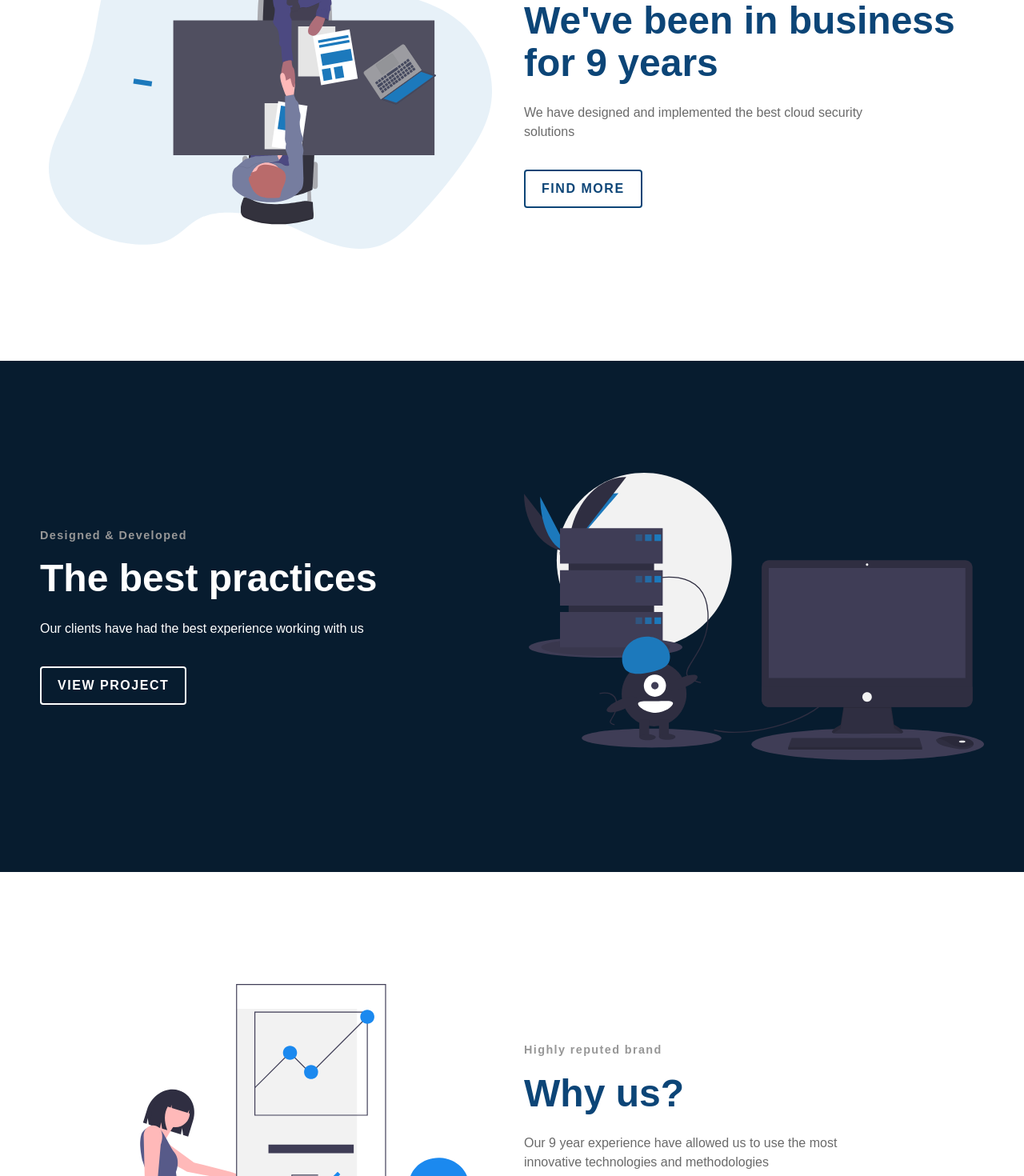
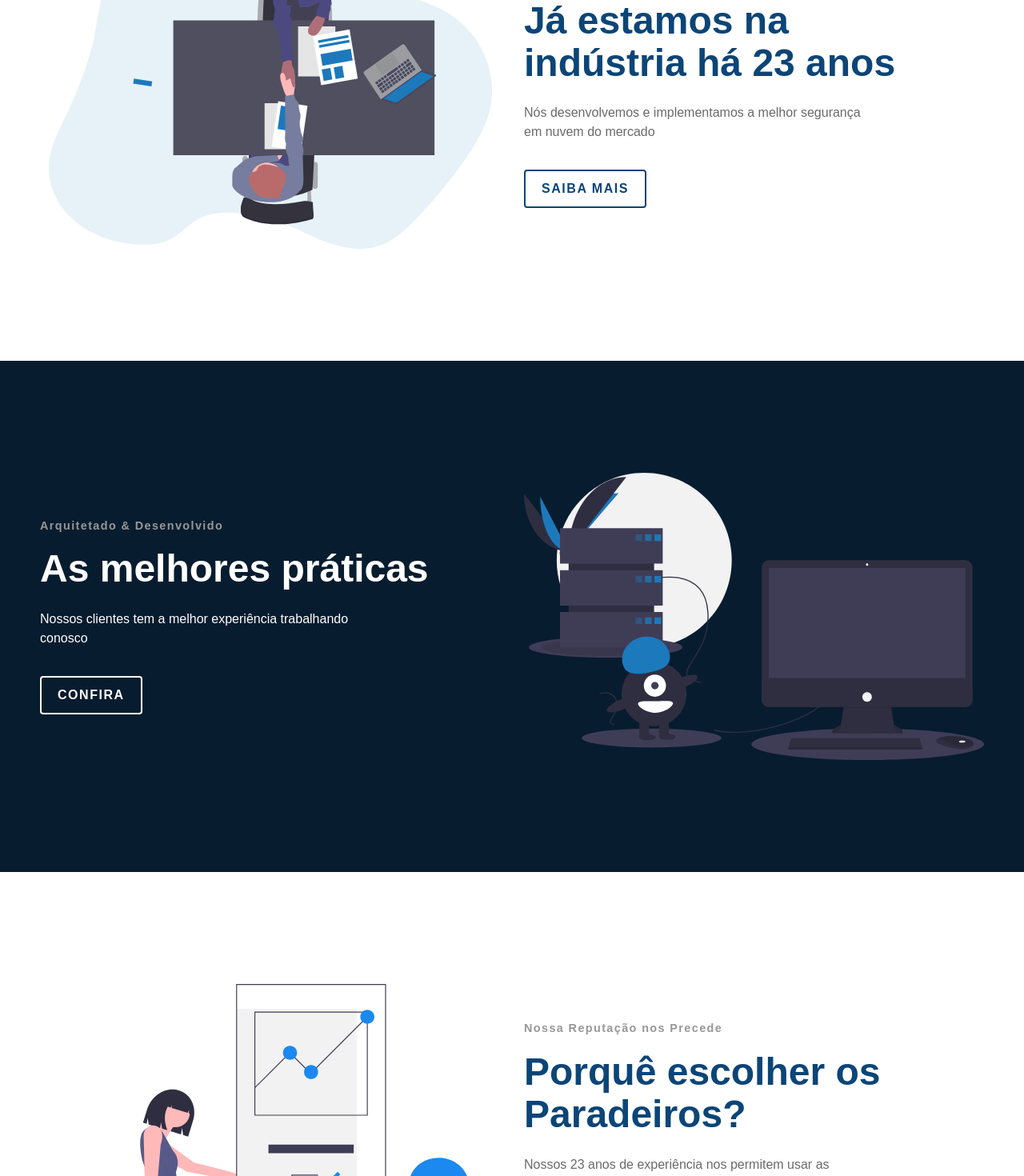
Before and after one commit to vasconceloscezar/okappi-first-class, a React (Create React App) app: page / in a window 1280 px wide. Shown: the part 1960-3430 px from the top of the page at 80% size. Built offline with nearby package versions, Linux system fonts and the light colour scheme.

Commit message:
feat: rename ContentData and add Sections to Home Page

```diff
--- /dev/null
+++ b/src/data/ContentData.js
@@ -0,0 +1,44 @@
+export const contentOne = {
+  reverse: true,
+  inverse: true,
+  topLine: {
+    text: "Fundado em 2000",
+  },
+  headline: "Já estamos na indústria há 23 anos",
+  description: "Nós desenvolvemos e implementamos a melhor segurança em nuvem do mercado",
+  buttonLabel: "Saiba Mais",
+  imgStart: "start",
+  linkTo: "/signup",
+  img: "./assets/svg/Deal.svg",
+  start: "true",
+};
+
+export const contentTwo = {
+  reverse: false,
+  inverse: false,
+  topLine: {
+    text: "Arquitetado & Desenvolvido",
+  },
+  headline: "As melhores práticas",
+  description: "Nossos clientes tem a melhor experiência trabalhando conosco",
+  buttonLabel: "Confira",
+  linkTo: "/signup",
+  imgStart: "start",
+  img: "./assets/svg/Connection.svg",
+  start: "true",
+};
+
+export const contentThree = {
+  reverse: true,
+  inverse: true,
+  topLine: {
+    text: "Nossa Reputação nos Precede",
+  },
+  headline: "Porquê escolher os Paradeiros? ",
+  description: "Nossos 23 anos de experiência nos permitem usar as melhores e mais inovadoras tecnologias e metodologias",
+  buttonLabel: "Fale Conosco",
+  linkTo: "/signup",
+  imgStart: "",
+  img: "./assets/svg/ChartUp.svg",
+  start: "true",
+};
--- a/src/data/HeroData.js
+++ /dev/null
@@ -1,46 +0,0 @@
-export const heroOne = {
-	reverse: true,
-	inverse: true,
-	topLine: {
-		text: 'Founded in 2012',
-	},
-	headline: "We've been in business for 9 years",
-	description: 'We have designed and implemented the best cloud security solutions',
-	buttonLabel: 'Find More',
-	imgStart: 'start',
-	img: './assets/svg/Deal.svg',
-	start: 'true',
-};
-
-export const heroTwo = {
-	reverse: false,
-	inverse: false,
-	topLine: {
-		text: 'Designed & Developed',
-	},
-	headline: 'The best practices',
-	description: 'Our clients have had the best experience working with us',
-	buttonLabel: 'View Project',
-
-	linkTo: '/more',
-	imgStart: 'start',
-	img: './assets/svg/Connection.svg',
-	start: 'true',
-};
-
-export const heroThree = {
-	reverse: true,
-	inverse: true,
-	topLine: {
-		text: 'Highly reputed brand',
-	},
-	headline: 'Why us? ',
-	description:
-		'Our 9 year experience have allowed us to use the most innovative technologies and methodologies',
-	buttonLabel: 'View Project',
-
-	linkTo: '/download',
-	imgStart: '',
-	img: './assets/svg/ChartUp.svg',
-	start: 'true',
-};
--- a/src/pages/Home.jsx
+++ b/src/pages/Home.jsx
@@ -1,16 +1,16 @@
 import Content from "../components/Content";
 import Features from "../components/Features";
 import Hero from "../components/Hero";
-import { heroOne, heroTwo, heroThree } from "../data/HeroData";
+import { contentOne, contentTwo, contentThree } from "../data/ContentData";
 
 export function Home() {
   return (
     <>
       <Hero />
       <Features />
-      <Content {...heroOne} />
-      <Content {...heroTwo} />
-      <Content {...heroThree} />
+      <Content {...contentOne} />
+      <Content {...contentTwo} />
+      <Content {...contentThree} />
     </>
   );
 }
```
